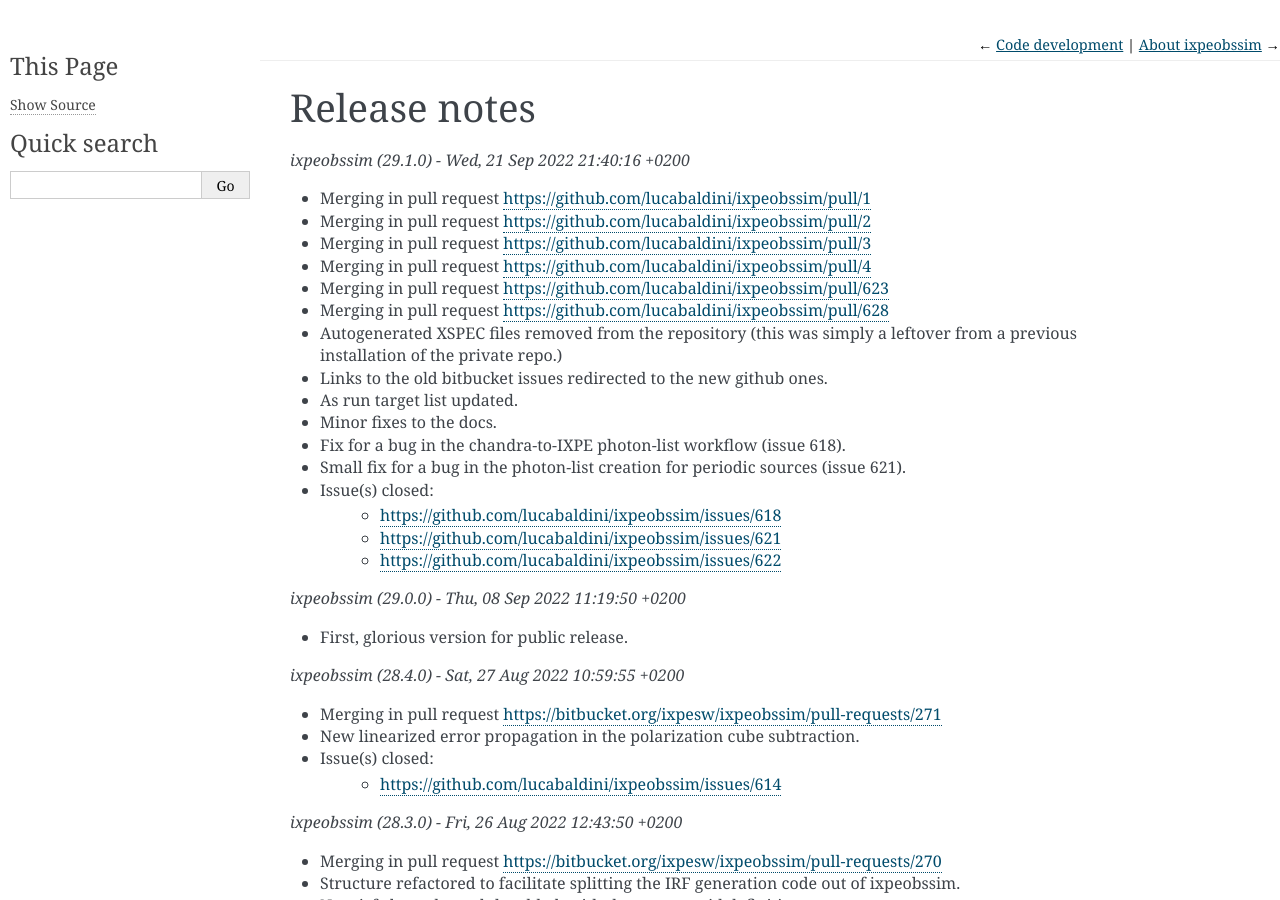
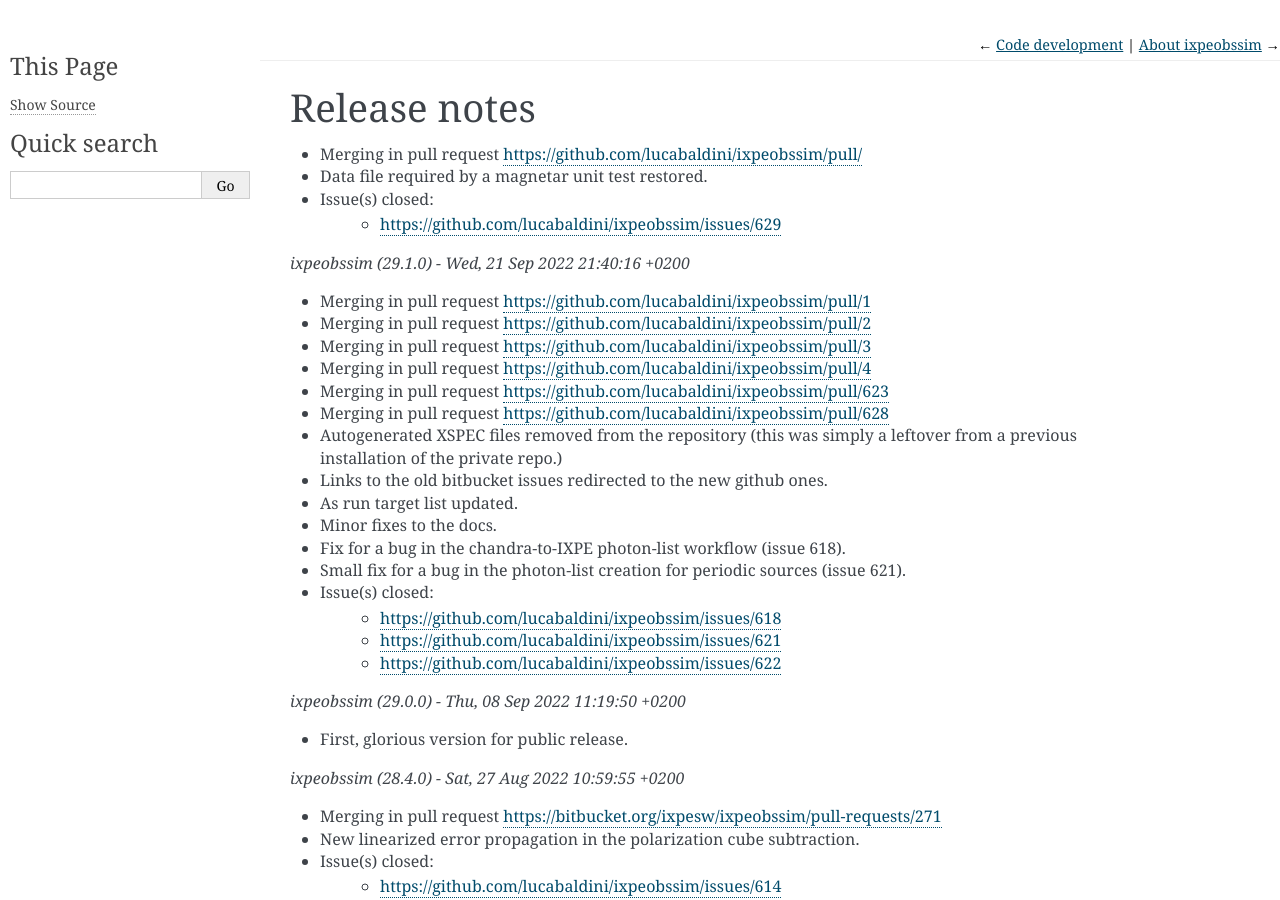
Before and after one commit to lucabaldini/ixpeobssim, a Sphinx documentation site: the page built from docs/release_notes.rst, in a window 1280 px wide and 900 px high. Built offline with Sphinx 7.4.7, drawn with Linux system fonts in a browser that asks for light colours; formulas are drawn with MathJax 3.

Commit message:
Updated release notes.

```diff
--- a/docs/release_notes.rst
+++ b/docs/release_notes.rst
@@ -1,6 +1,12 @@
 .. _release_notes:
 Release notes
 =============
+
+* Merging in pull request https://github.com/lucabaldini/ixpeobssim/pull/
+* Data file required by a magnetar unit test restored.
+* Issue(s) closed:
+      * https://github.com/lucabaldini/ixpeobssim/issues/629
+
 
 
 *ixpeobssim (29.1.0) - Wed, 21 Sep 2022 21:40:16 +0200*
```
